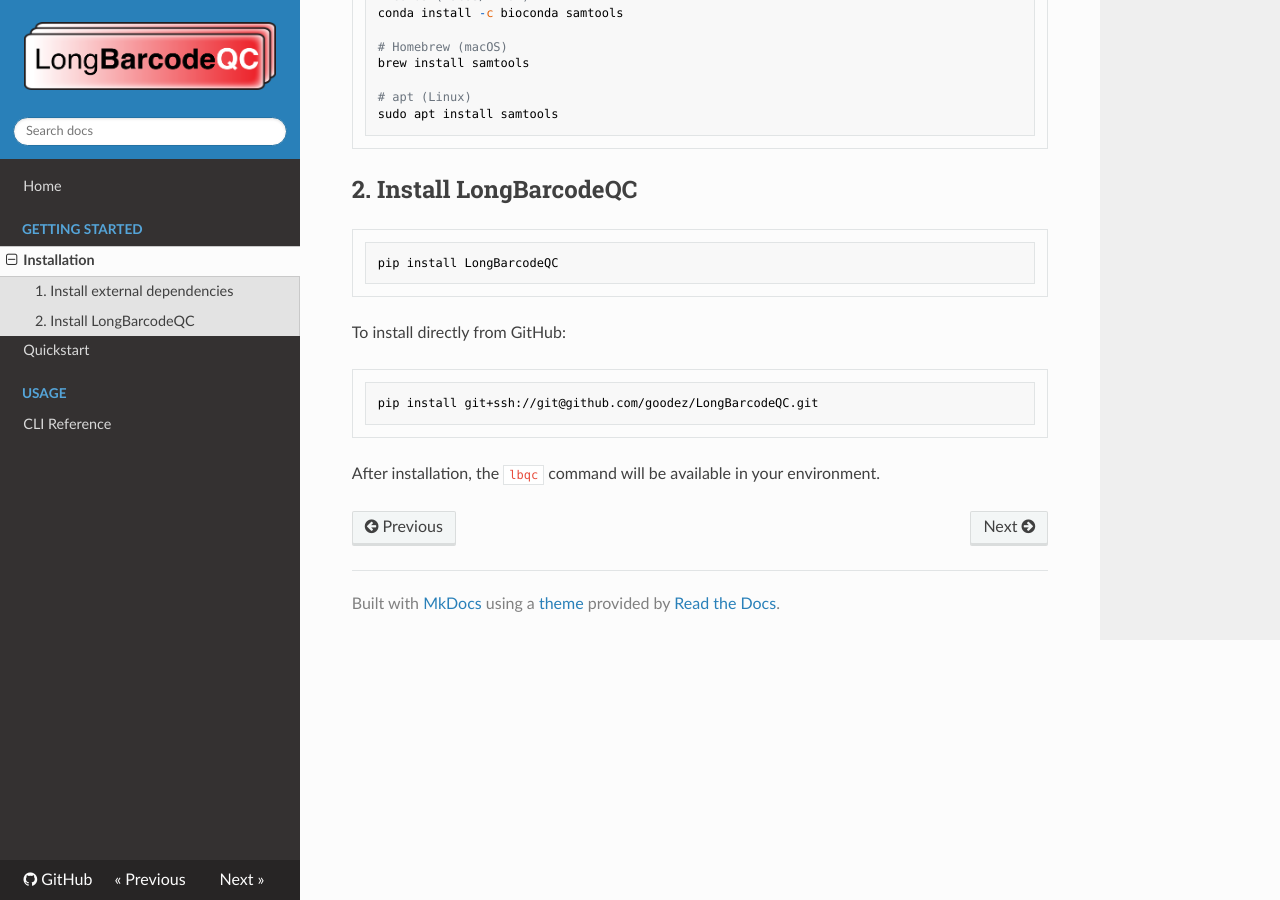
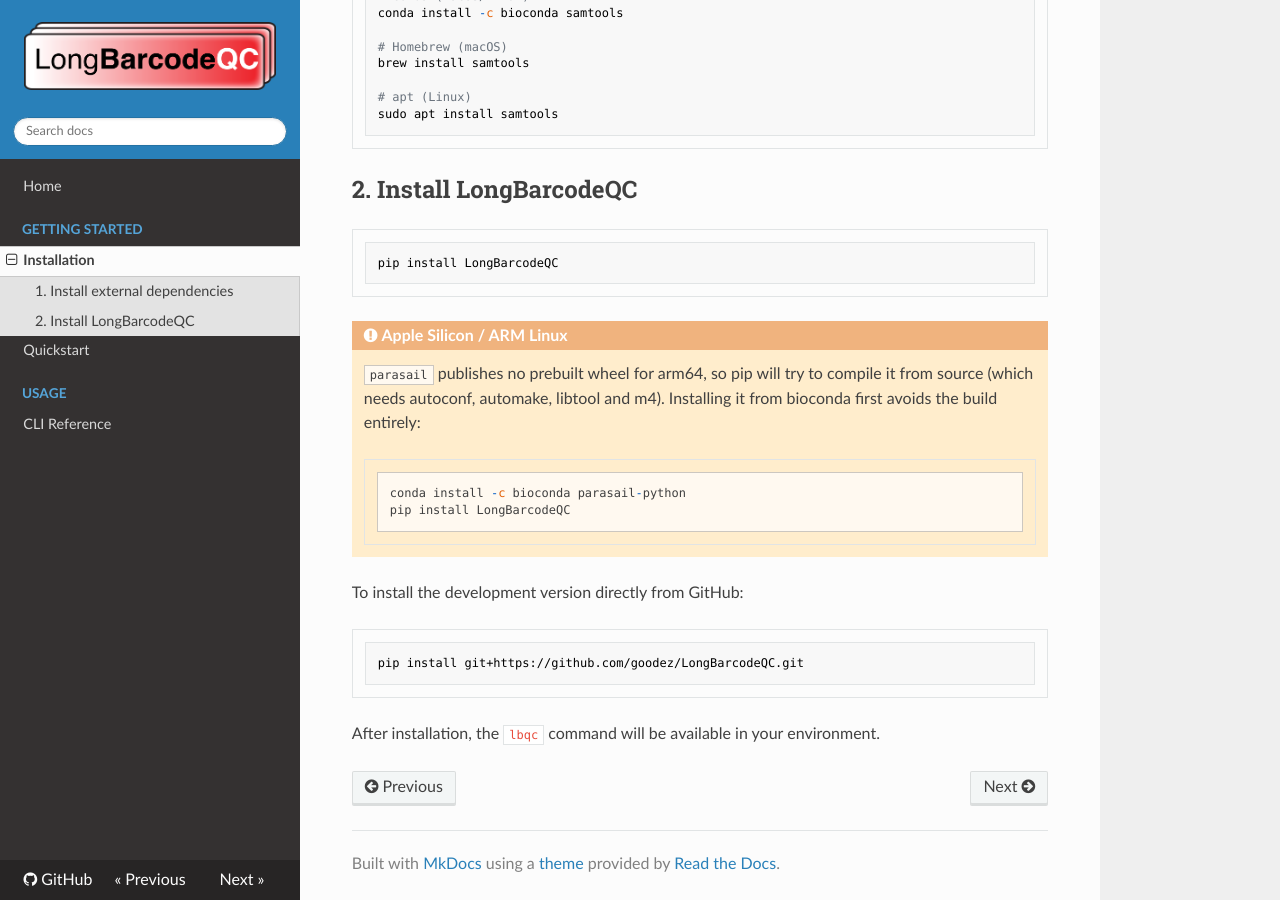
Before and after one commit to ArpiarSaundersLab/LongBarcodeQC, an MkDocs documentation site: the page built from docs/getting-started/installation.md, in a window 1280 px wide and 900 px high, scrolled down 608 px. Built offline with MkDocs 1.6.1, drawn with Linux system fonts in a browser that asks for light colours; nearby versions of some CDN libraries.

Commit message:
update docs and prepare for going live

````diff
--- /dev/null
+++ b/docs-requirements.txt
@@ -0,0 +1,2 @@
+mkdocs>=1.5
+pymdown-extensions>=10.0
--- a/docs/getting-started/installation.md
+++ b/docs/getting-started/installation.md
@@ -36,10 +36,20 @@
 pip install LongBarcodeQC
 ```
 
-To install directly from GitHub:
+!!! warning "Apple Silicon / ARM Linux"
+    `parasail` publishes no prebuilt wheel for arm64, so pip will try to compile it from
+    source (which needs autoconf, automake, libtool and m4). Installing it from bioconda
+    first avoids the build entirely:
+
+    ```bash
+    conda install -c bioconda parasail-python
+    pip install LongBarcodeQC
+    ```
+
+To install the development version directly from GitHub:
 
 ```bash
-pip install git+ssh://git@github.com/goodez/LongBarcodeQC.git
+pip install git+https://github.com/goodez/LongBarcodeQC.git
 ```
 
 After installation, the `lbqc` command will be available in your environment.
````
Also changed, not shown: README.md (+60 -34 lines), docs/getting-started/quickstart.md (+3 -3 lines), pyproject.toml (+29 -4 lines), 2 other files.
